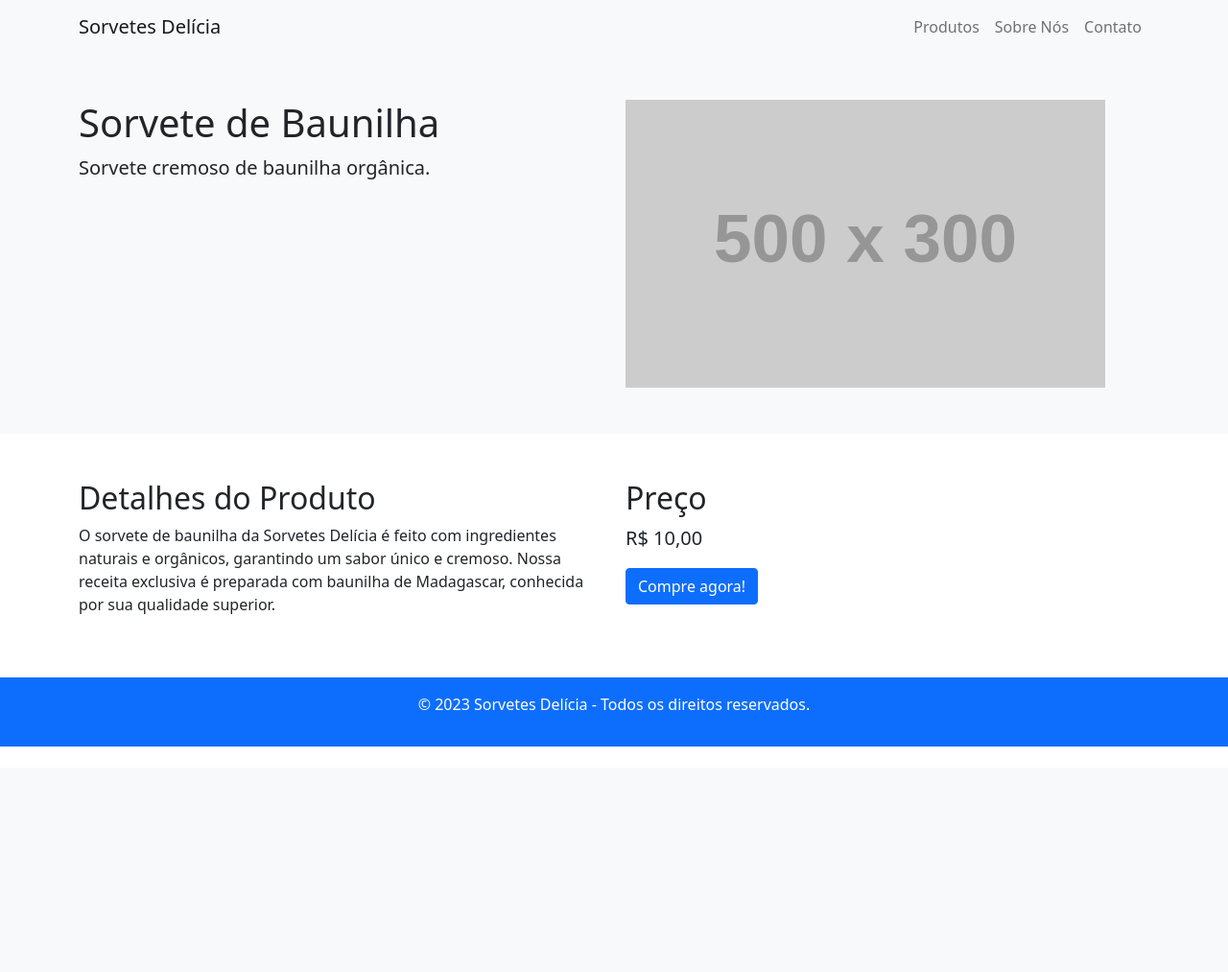
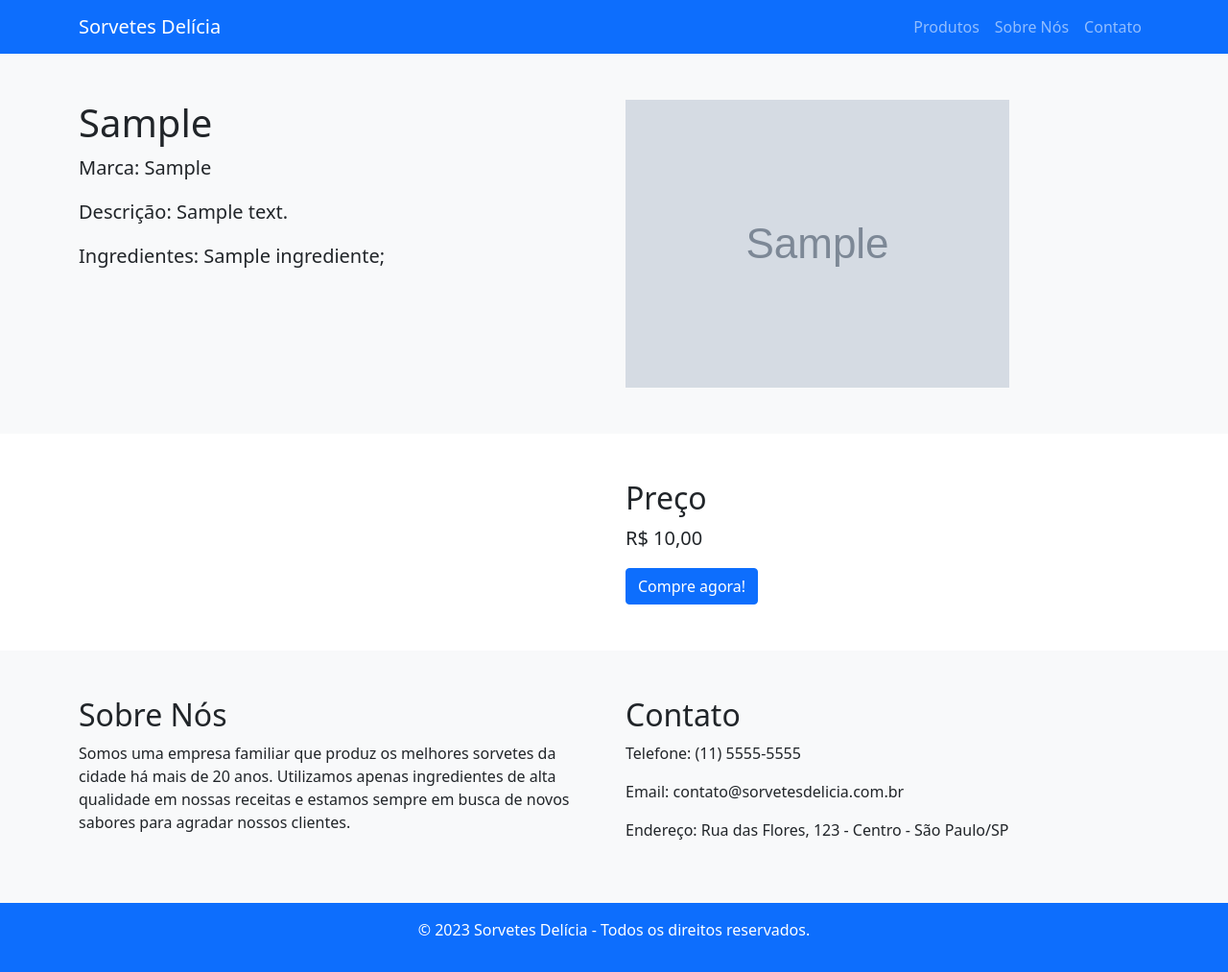
Before and after one commit to ThiagoSallesSantos/Trabalho_WEB, a Django app: template sorvete_delicia/polls/templates/sorvete.html in a window 1280 px wide. Shown: the whole page at 96% size. Before the commit the page ends 778 px from the top, so only its background shows below. Run offline with Django 4.2, Linux system fonts and the light colour scheme; tables that the repository leaves empty hold one stand-in row (values such as "Sample post"); the template is opened without the code that fills it: values that come from a table or form of the project are taken from there, most other values are stand-ins (such as "Sample title", 1, 10 or a date in 2020); grey boxes marked "Sample" are stand-in pictures; grey boxes labelled with a size stand in for pictures from a placeholder-image service; some libraries are stand-ins or nearby versions.

Commit message:
Add:PaginaSorvete

```diff
--- a/sorvete_delicia/polls/models.py
+++ b/sorvete_delicia/polls/models.py
@@ -48,11 +48,12 @@ class Componente(models.Model):
 
 class Sorvete(models.Model):
     sabor = models.CharField(max_length=30)
-    marca = models.CharField(max_length=30)
+    marca = models.CharField(max_length=30, default=True)
+    descricao = models.CharField(max_length=240, default=True)
     estoque = models.FloatField(help_text="qtd em Litros")
     preco = models.FloatField(help_text="preço em MiliLitros")
     imagem = models.ImageField(default=None)
-    ingredientes = models.ManyToManyField(Ingrediente)
+    ingredientes = models.ManyToManyField(Ingrediente, default=True)
 
     def __str__(self):
         return f"{self.sabor} - {self.marca}"
@@ -65,7 +66,7 @@ class Cupom(models.Model):
         return f"{self.codigo} - {self.desconto*100}%"
 
 class Produto(models.Model):
-    componenetes = models.ManyToManyField(Componente)
+    componenetes = models.ManyToManyField(Componente, default=True)
     tigela = models.ForeignKey(Tigela, on_delete=models.PROTECT)
     sorvete = models.ForeignKey(Sorvete, on_delete=models.PROTECT)
     preco = models.FloatField()
--- a/sorvete_delicia/polls/templates/footer.html
+++ b/sorvete_delicia/polls/templates/footer.html
@@ -5,13 +5,13 @@
 <section class="py-5 bg-light">
     <div class="container">
         <div class="row">
-            <div class="col-md-6">
+            <div class="col-md-6" id="SobreNos">
                 <h2>Sobre Nós</h2>
                 <p>Somos uma empresa familiar que produz os melhores sorvetes da cidade há mais de 20 anos.
                     Utilizamos apenas ingredientes de alta qualidade em nossas receitas e estamos sempre em busca de
                     novos sabores para agradar nossos clientes.</p>
             </div>
-            <div class="col-md-6">
+            <div class="col-md-6" id="Contato">
                 <h2>Contato</h2>
                 <p>Telefone: (11) 5555-5555</p>
                 <p>Email: contato@sorvetesdelicia.com.br</p>
--- a/sorvete_delicia/polls/templates/header.html
+++ b/sorvete_delicia/polls/templates/header.html
@@ -13,7 +13,7 @@
 
 <body>
     <!-- Barra de navegação -->
-    <nav class="navbar navbar-expand-lg navbar-light bg-light">
+    <nav class="navbar navbar-expand-lg navbar-dark bg-primary">
         <div class="container">
             <a class="navbar-brand" href="#">Sorvetes Delícia</a>
             <button class="navbar-toggler" type="button" data-bs-toggle="collapse" data-bs-target="#navbarNav" aria-controls="navbarNav" aria-expanded="false" aria-label="Toggle navigation">
@@ -22,13 +22,13 @@
             <div class="collapse navbar-collapse" id="navbarNav">
                 <ul class="navbar-nav ms-auto">
                     <li class="nav-item">
-                        <a class="nav-link" href="#">Produtos</a>
+                        <a class="nav-link" href="http://localhost:8000/">Produtos</a>
                     </li>
                     <li class="nav-item">
-                        <a class="nav-link" href="#">Sobre Nós</a>
+                        <a class="nav-link" href="#SobreNos">Sobre Nós</a>
                     </li>
                     <li class="nav-item">
-                        <a class="nav-link" href="#">Contato</a>
+                        <a class="nav-link" href="#Contato">Contato</a>
                     </li>
                 </ul>
             </div>
--- a/sorvete_delicia/polls/templates/index.html
+++ b/sorvete_delicia/polls/templates/index.html
@@ -9,14 +9,14 @@
 
                 <div class="col-md-4">
                     <div class="card mb-4">
-                        <img src="http://localhost:8000/image/{{sorvete.imagem}}" class="card-img-top">
+                        <img src="http://localhost:8000/exibir_imagem/{{sorvete.imagem}}" class="card-img-top">
                         <div class="card-body">
                             <h5 class="card-title">{{sorvete.sabor}}</h5>
                             <p class="card-text">
                                 Marca: {{sorvete.marca}} <br>
                                 Preço por mL: R${{sorvete.preco}}
                             </p>
-                            <a href="#" class="btn btn-primary">Compre agora!</a>
+                            <a href="http://localhost:8000/sorvete/{{sorvete.id}}" class="btn btn-primary">Compre agora!</a>
                         </div>
                     </div>
                 </div>
--- a/sorvete_delicia/polls/templates/sorvete.html
+++ b/sorvete_delicia/polls/templates/sorvete.html
@@ -1,56 +1,28 @@
-<!DOCTYPE html>
-<html lang="pt-br">
-
-<head>
-    <!-- Metadados da página -->
-    <meta charset="UTF-8">
-    <meta name="viewport" content="width=device-width, initial-scale=1.0">
-    <meta http-equiv="X-UA-Compatible" content="ie=edge">
-
-    <!-- Título da página -->
-    <title>Sorvete de Baunilha - Sorvetes Delícia</title>
-
-    <!-- Arquivo CSS do Bootstrap 5 -->
-    <link rel="stylesheet" href="https://cdn.jsdelivr.net/npm/bootstrap@5.0.0/dist/css/bootstrap.min.css">
-
-</head>
-
-<body>
-
-    <!-- Barra de navegação -->
-    <nav class="navbar navbar-expand-lg navbar-light bg-light">
-        <div class="container">
-            <a class="navbar-brand" href="#">Sorvetes Delícia</a>
-            <button class="navbar-toggler" type="button" data-bs-toggle="collapse" data-bs-target="#navbarNav" aria-controls="navbarNav" aria-expanded="false" aria-label="Toggle navigation">
-                <span class="navbar-toggler-icon"></span>
-            </button>
-            <div class="collapse navbar-collapse" id="navbarNav">
-                <ul class="navbar-nav ms-auto">
-                    <li class="nav-item">
-                        <a class="nav-link" href="#">Produtos</a>
-                    </li>
-                    <li class="nav-item">
-                        <a class="nav-link" href="#">Sobre Nós</a>
-                    </li>
-                    <li class="nav-item">
-                        <a class="nav-link" href="#">Contato</a>
-                    </li>
-                </ul>
-            </div>
-        </div>
-    </nav>
+{% extends "header.html" %}
+{% block content %}
 
 <!-- Banner principal -->
 <section class="py-5 bg-light">
     <div class="container">
         <div class="row">
             <div class="col-md-6">
-                    <h1>Sorvete de Baunilha</h1>
-                    <p class="lead">Sorvete cremoso de baunilha orgânica.</p>
+                <h1>{{sorvete.sabor}}</h1>
+                <p class="lead">
+                    <b>Marca: </b>{{sorvete.marca}}
+                </p>
+                <p class="lead">
+                    <b>Descrição: </b>{{sorvete.descricao}}
+                </p>
+                <p class="lead">
+                    <b>Ingredientes: </b>
+                    {% for ingrediente in lista_ingredientes %}
+                        {{ingrediente.nome}};
+                    {% endfor %}
+                </p>
             </div>
             <div class="col-md-6">
-                    <img src="https://via.placeholder.com/500x300.png?text=Sorvete+de+Baunilha"
-                        alt="Sorvete de Baunilha" class="img-fluid">
+                <img src="http://localhost:8000/exibir_imagem/{{sorvete.imagem}}"
+                    alt={{sorvete.sabor}} class="img-fluid">
             </div>
         </div>
     </div>
@@ -61,10 +33,7 @@
     <div class="container">
         <div class="row">
             <div class="col-md-6">
-                    <h2>Detalhes do Produto</h2>
-                    <p>O sorvete de baunilha da Sorvetes Delícia é feito com ingredientes naturais e orgânicos,
-                        garantindo um sabor único e cremoso. Nossa receita exclusiva é preparada com baunilha de
-                        Madagascar, conhecida por sua qualidade superior.</p>
+
             </div>
             <div class="col-md-6">
                 <h2>Preço</h2>
@@ -75,12 +44,4 @@
     </div>
 </section>
 
-    <!-- Rodapé -->
-    <footer class="bg-primary text-white text-center py-3">
-        <p>&copy; 2023 Sorvetes Delícia - Todos os direitos reservados.</p>
-    </footer>
-    <!-- Arquivo JS do Bootstrap 5 -->
-    <script src="https://cdn.jsdelivr.net/npm/bootstrap@5.0.0/dist/js/bootstrap.min.js"></script>
-</body>
-
-</html>
+{% endblock %}
--- a/sorvete_delicia/polls/urls.py
+++ b/sorvete_delicia/polls/urls.py
@@ -4,5 +4,6 @@ from . import views
 
 urlpatterns = [
     path("", views.index, name="index"),
-    path("image/<str:name>", views.imageExportView, name="image"),
+    path("sorvete/<int:id_sorvete>", views.sorvete, name="sorvete"),
+    path("exibir_imagem/<str:path_imagem>", views.exibir_imagem, name="exibir_imagem")
 ]
```
Also changed, not shown: sorvete_delicia/polls/views.py (+36 -5 lines), sorvete_delicia/polls/migrations/0006_sorvete_descricao_alter_produto_componenetes_and_more.py (added). Lines whose indentation alone changed are shown as unchanged.
